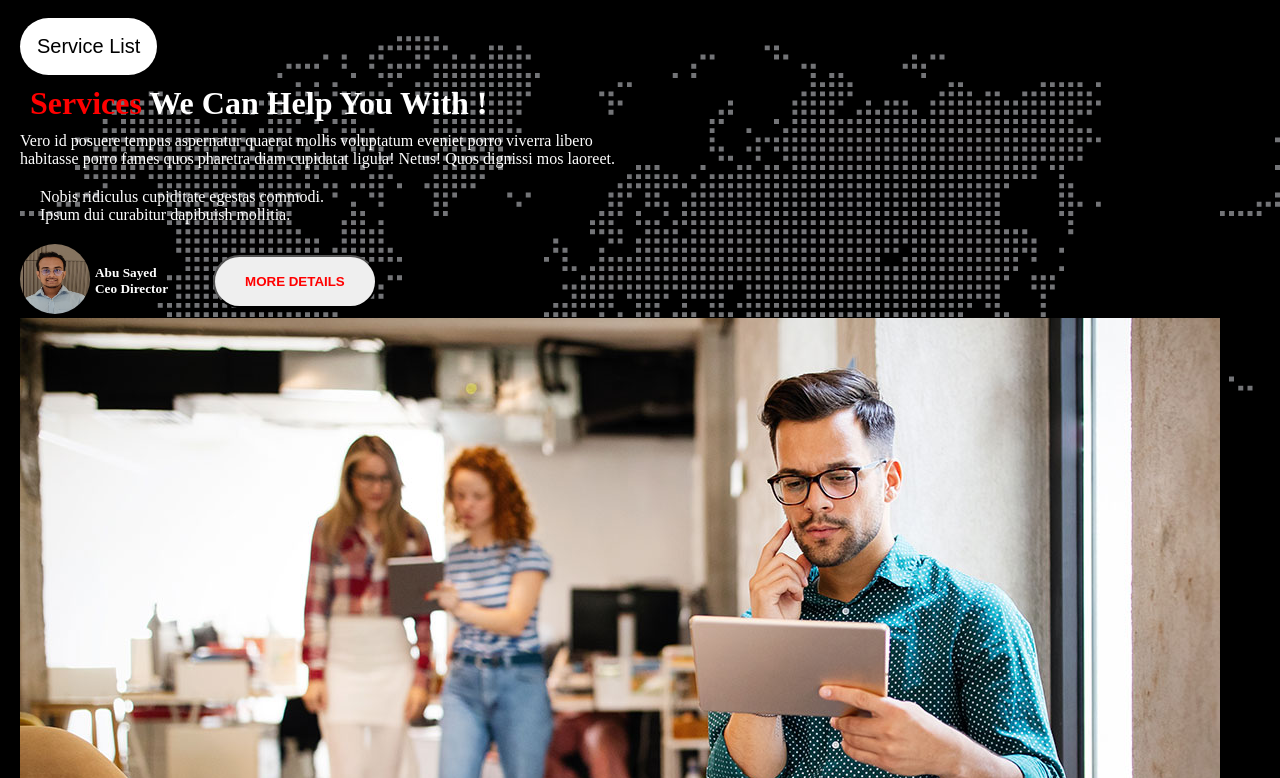
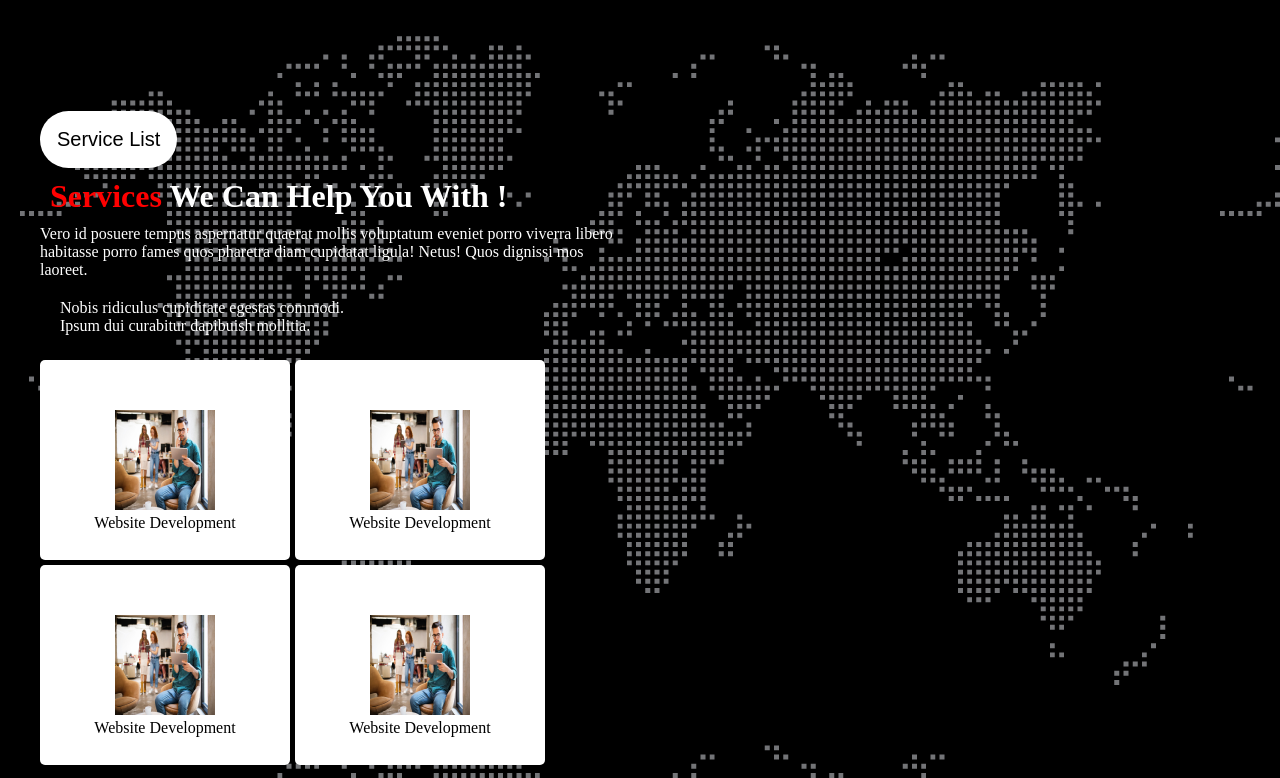
Before and after one commit to saikat455/portfolio, a plain HTML site: page index.html in a window 1280 px wide. Shown: the part 882-1660 px from the top of the page. Drawn offline with Linux system fonts and the light colour scheme.

Commit message:
third commit

```diff
--- a/index.html
+++ b/index.html
@@ -29,7 +29,7 @@
              <button class="btn2">HIRE US NOW</button>
             </div>
     </div>
-
+    <div class="mainthirdpage">
         <div class="thirdpage">
             <button class="btn3">Service List</button>
             <h1 class="pra"><span class="primary">Services</span> We Can Help You With !</h1>
@@ -38,7 +38,36 @@
                 <li>Nobis ridiculus cupiditate egestas commodi.</li>
                 <li>Ipsum dui curabitur dapibuish mollitia.</li>
             </ol>
-        <div class="foot">
+
+
+        <div class="all-box">
+                <div class="first-two-box">
+                    <div class="box">
+                        <img class="pic5" src="blog-1.jpg" alt="">
+                        <p>Website Development</p>
+                    </div>
+                    <div class="box">
+                        <img class="pic5" src="blog-1.jpg" alt="">
+                        <p>Website Development</p>
+                    </div>
+                </div>
+                <div class="first-two-box">
+                    <div class="box">
+                        <img class="pic5" src="blog-1.jpg" alt="">
+                        <p>Website Development</p>
+                    </div>
+                    <div class="box">
+                        <img class="pic5" src="blog-1.jpg" alt="">
+                        <p>Website Development</p>
+                    </div>
+                </div>
+
+        </div>
+
+    </div>
+
+    </div>
+    <!-- <div class="foot">
         <div class="picDetail">
             <div class="pic">
                 <img class="pic1" src="saikat.jpg" alt="">
@@ -50,13 +79,6 @@
         <div class="btn4">
         <button class="bbtn4"><h4>MORE DETAILS</h4></button>
         </div>
-        </div>
-
-        <div class="all-box">
-            <div class="box1">
-                <img src="blog-1.jpg" alt="">
-            </div>
-        </div>
-    </div>
+    </div>    -->
 </body>
 </html>
--- a/style.css
+++ b/style.css
@@ -63,11 +63,7 @@
 }
 
 .thirdpage{
-    height: 100vh;
-    background-image: url(footer-bg.png);
-    background-color:black;
-    padding: 20px;
-    color: white;
+
 }
 .btn3{
     background-color: white;
@@ -109,3 +105,30 @@
     border-radius: 30px;
     color: red;
 }
+.pic5{
+    height: 100px;
+    width: 100px;
+}
+.box{
+    text-align: center;
+    width:150px;
+    height: 100px;
+    padding: 50px;
+    background-color: white;
+    color: black;
+    border-radius: 5px;
+}
+.mainthirdpage{
+    display: flex;
+    align-items: center;
+    height: 100vh;
+    background-image: url(footer-bg.png);
+    background-color:black;
+    padding: 40px;
+    color: white;
+}
+.first-two-box{
+    display: flex;
+    gap: 5px;
+    margin-top: 5px;
+}
```
Lines whose indentation alone changed are shown as unchanged.
